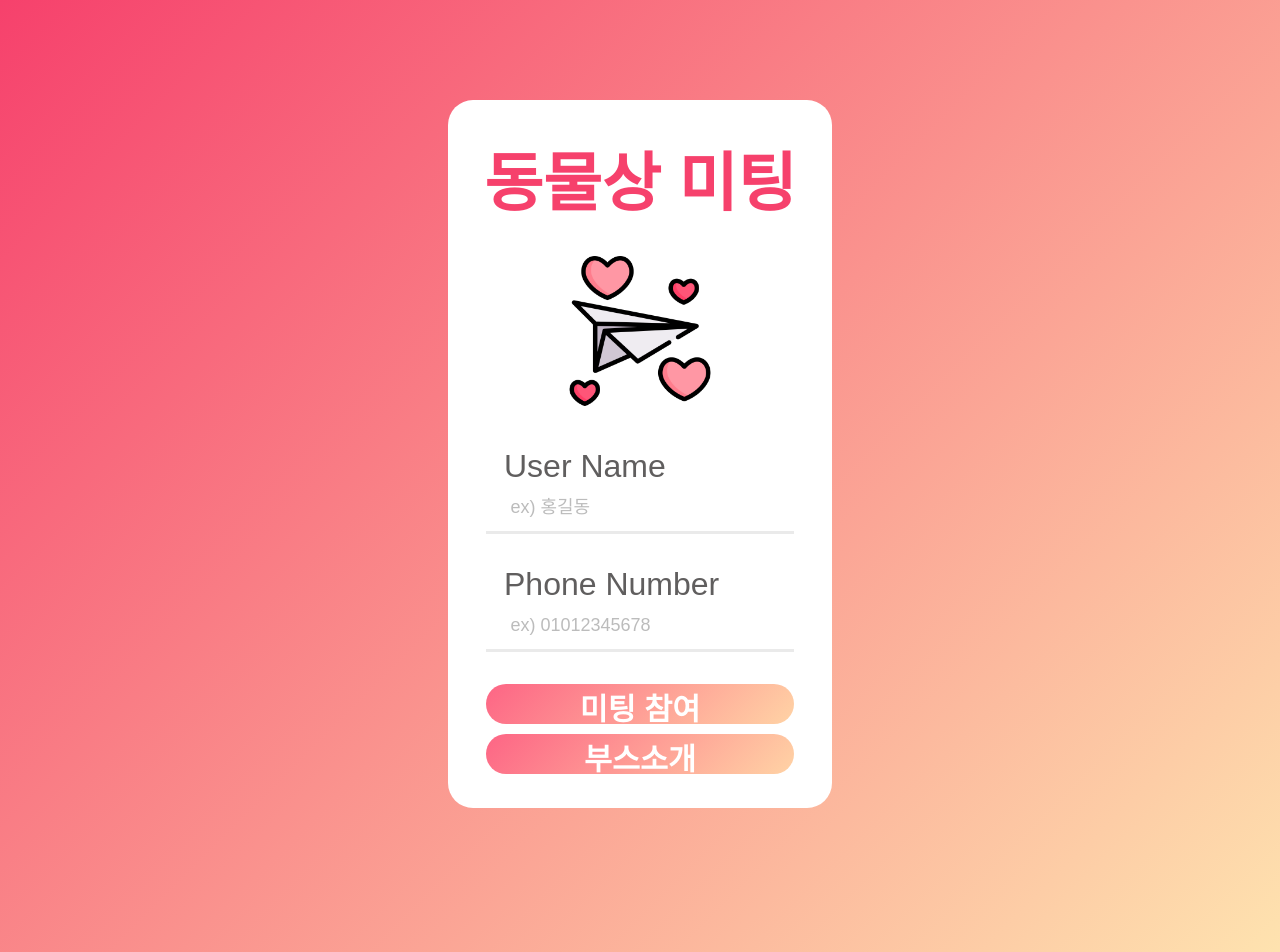
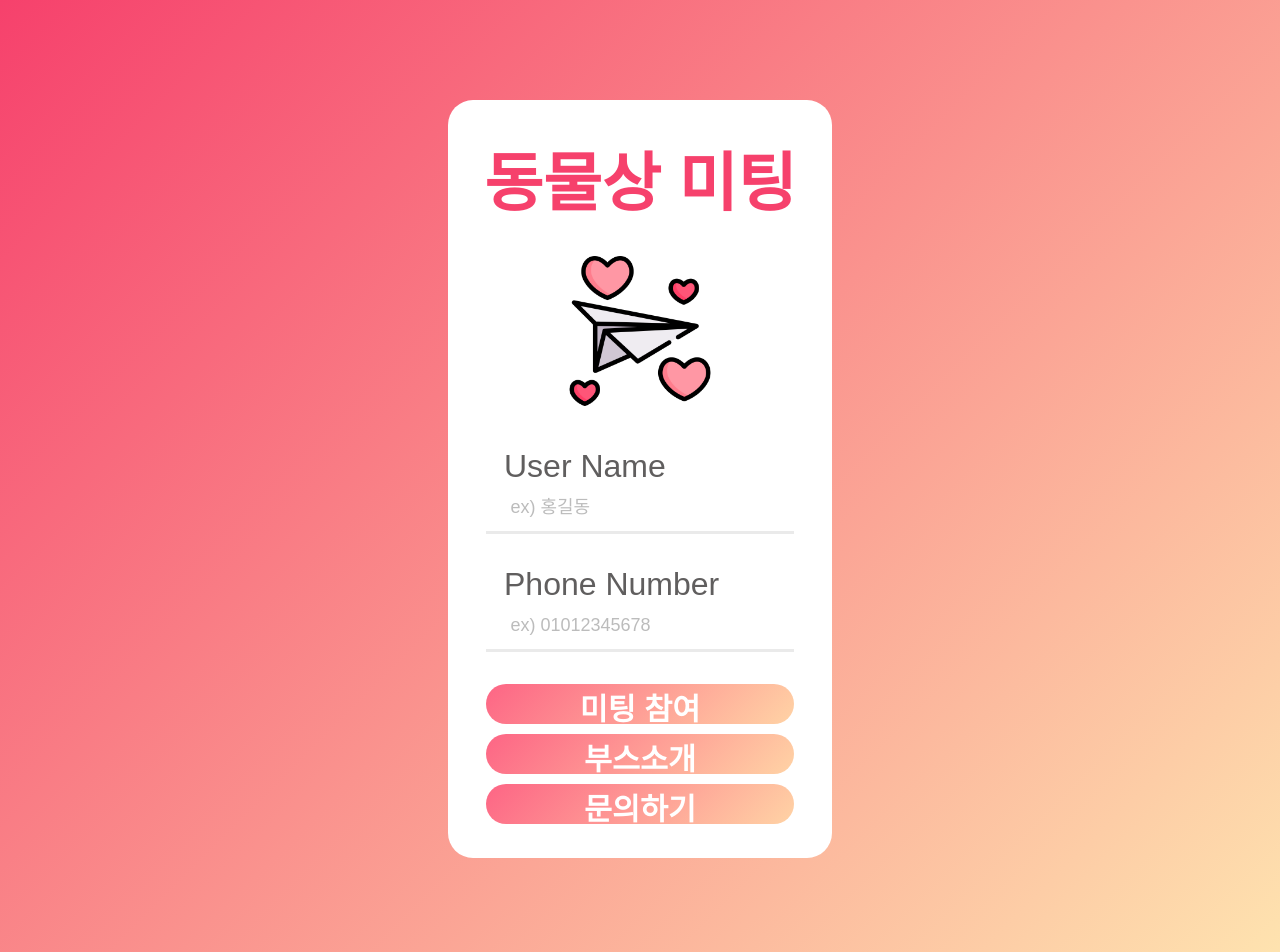
Before and after one commit to rong5026/animal_user, a React (Create React App) app: page / in a window 1280 px wide. Shown: the top 952 px of the page. Built offline with nearby package versions, Linux system fonts and the light colour scheme; no server answers; a web font is replaced by a local one.

Commit message:
[ADD] 문의하기 오픈톡방

```diff
--- a/src/Enter/Enter.jsx
+++ b/src/Enter/Enter.jsx
@@ -134,6 +134,9 @@ function EnterMain() {
                                     <Link className='button-link' to={`/booth`}>
                                         <button className='login-button'>부스소개</button>
                                     </Link>
+                                    <Link className='button-link' to={`https://open.kakao.com/o/s3Dz8mkf`}>
+                                        <button className='login-button'>문의하기</button>
+                                    </Link>
 
                                 </div>
                             </div>
```
